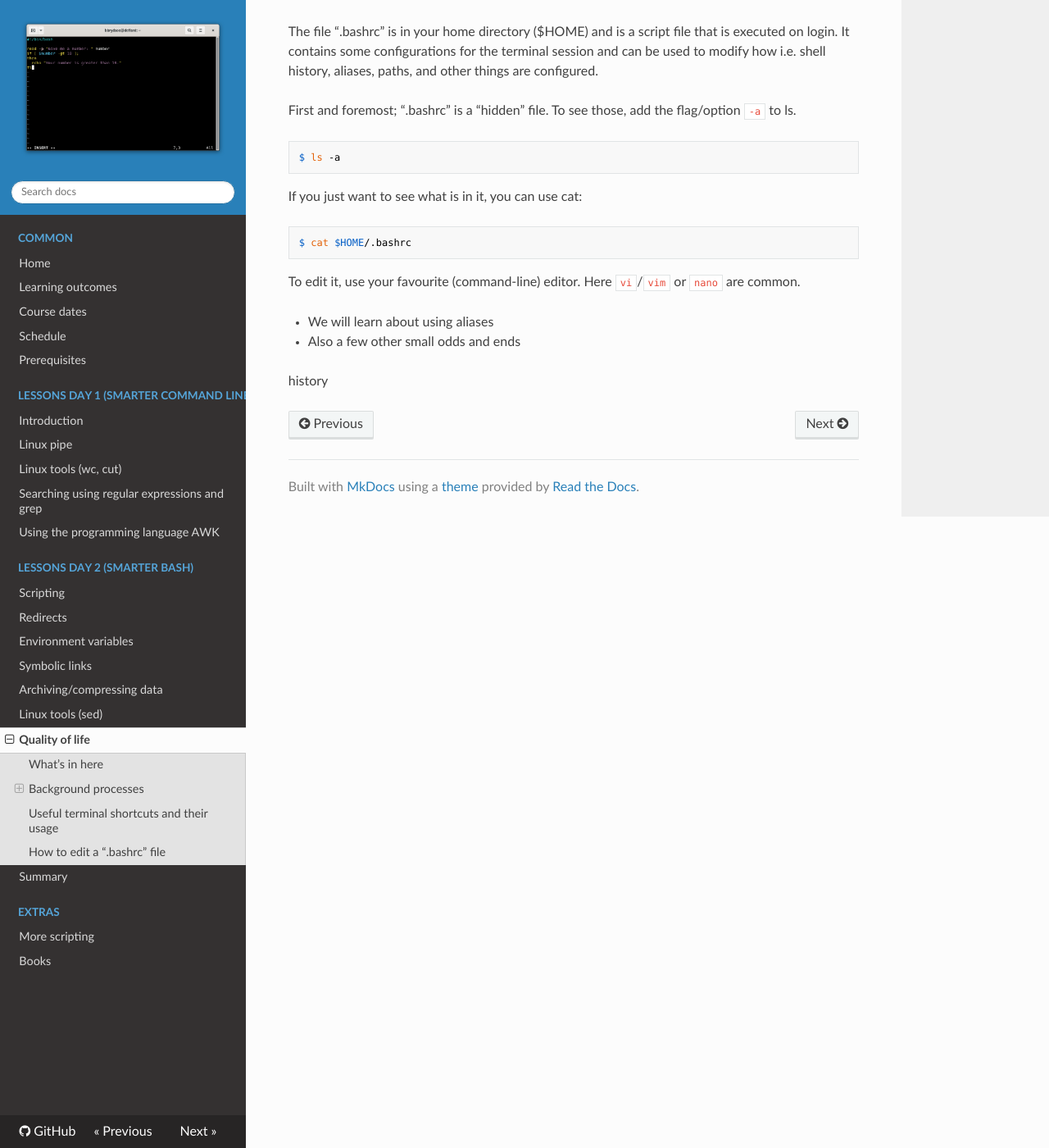
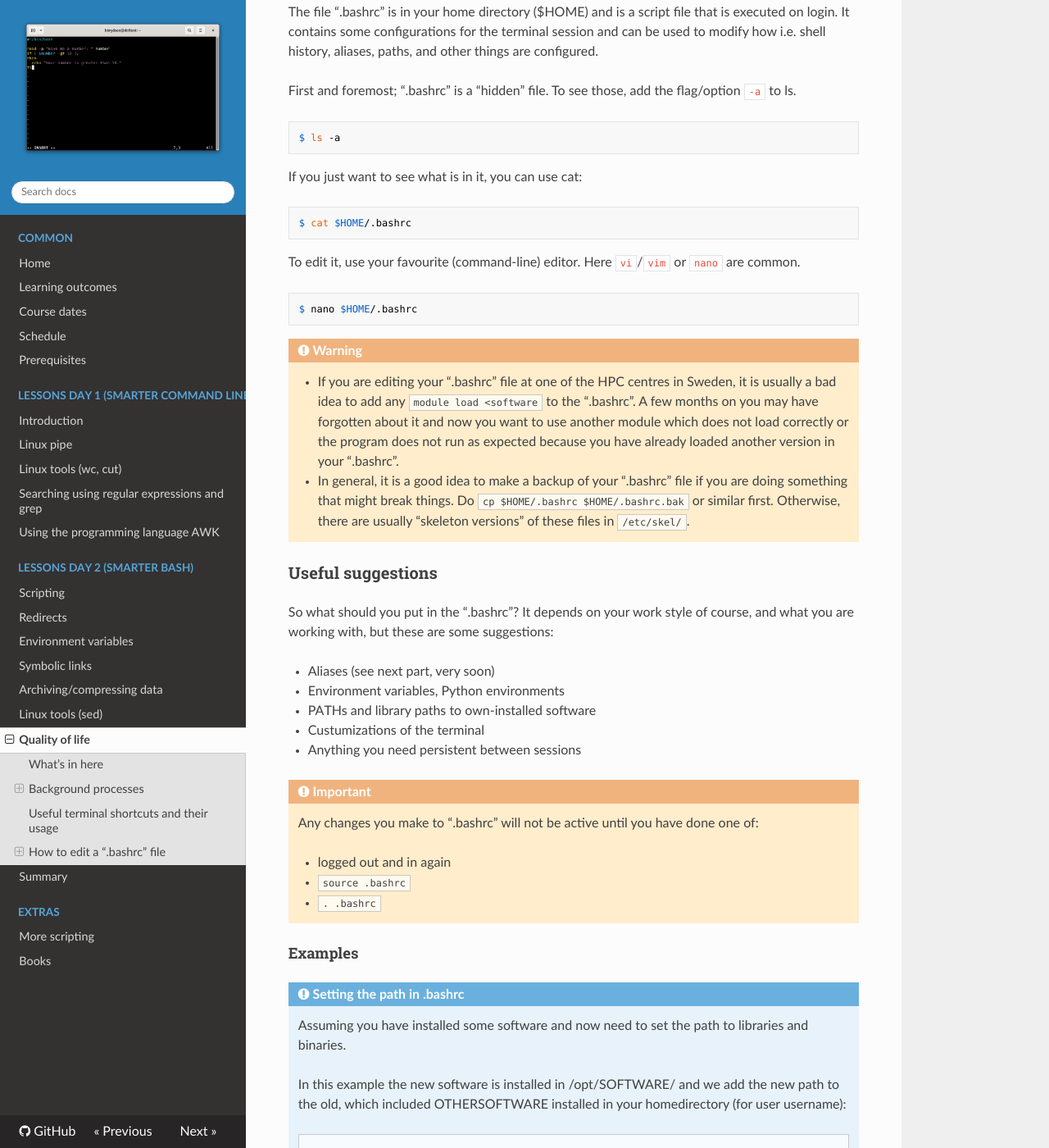
Before and after one commit to UPPMAX/linux-command-line-201, an MkDocs documentation site: the page built from docs/sessions/qual.md, in a window 1280 px wide and 1400 px high, scrolled down 3164 px. Shown: the whole window at 82% size. Built offline with MkDocs 1.6.1, drawn with Linux system fonts in a browser that asks for light colours; nearby versions of some CDN libraries; some of the changed text lies outside the part shown.

Commit message:
Writing more quality of life - now on bash

````diff
--- a/docs/sessions/qual.md
+++ b/docs/sessions/qual.md
@@ -8,7 +8,6 @@
 - We will look at some useful terminal shortcuts and their usage
 - We will learn how to edit a ".bashrc" file
 - We will learn about using aliases
-- Also a few other small odds and ends
 
 ## Background processes
 
@@ -135,9 +134,116 @@
 
 To edit it, use your favourite (command-line) editor. Here ``vi``/``vim`` or ``nano`` are common.
 
+```bash
+$ nano $HOME/.bashrc
+```
 
+!!! warning
 
-- We will learn about using aliases
-- Also a few other small odds and ends
+    - If you are editing your ".bashrc" file at one of the HPC centres in Sweden, it is usually a bad idea to add any ``module load <software`` to the ".bashrc". A few months on you may have forgotten about it and now you want to use another module which does not load correctly or the program does not run as expected because you have already loaded another version in your ".bashrc".
+    - In general, it is a good idea to make a backup of your ".bashrc" file if you are doing something that might break things. Do ``cp $HOME/.bashrc $HOME/.bashrc.bak`` or similar first. Otherwise, there are usually "skeleton versions" of these files in ``/etc/skel/``.
 
-history
+### Useful suggestions
+
+So what should you put in the ".bashrc"? It depends on your work style of course, and what you are working with, but these are some suggestions:
+
+- Aliases (see next part, very soon)
+- Environment variables, Python environments
+- PATHs and library paths to own-installed software
+- Custumizations of the terminal
+- Anything you need persistent between sessions
+
+!!! warning "Important"
+
+    Any changes you make to ".bashrc" will not be active until you have done one of:
+
+    - logged out and in again
+    - ``source .bashrc``
+    - ``. .bashrc``
+
+#### Examples
+
+!!! note "Setting the path in .bashrc"
+
+    Assuming you have installed some software and now need to set the path to libraries and binaries.
+
+    In this example the new software is installed in /opt/SOFTWARE/ and we add the new path to the old, which included OTHERSOFTWARE installed in your homedirectory (for user username):
+
+    ```bash
+    export PATH=$PATH:/home/username/OTHERSOFTWARE/bin:opt/SOFTWARE/bin
+    ```
+
+    We sometimes also need to set the path to the softwares libraries:
+
+    ```bash
+    export LD_LIBRARY_PATH=$LD_LIBRARY_PATH:/home/username/OTHERSOFTWARE/lib:/opt/SOFTWARE/lib
+    ```
+
+!!! note "Customizing the terminal"
+
+    These includes a comment before that says what they do. Always good to put!
+
+    ```bash
+    # Change number of commands stored in memory during running to 1000 (those you can access with arrow-up or CTRL-P)
+    HISTSIZE=1000
+
+    # Change number of commands stored on disk to 2000 (you can see them with "history")
+    HISTFILESIZE=2000
+
+    # Append to the history file, don't overwrite it**
+    shopt -s histappend
+
+    # make less more friendly for non-text input files**
+    [ -x /usr/bin/lesspipe ] && eval "$(SHELL=/bin/sh lesspipe)"
+
+    # set variable identifying the chroot you work in (used in the prompt below)**
+    if [ -z "${debian_chroot:-}" ] && [ -r /etc/debian_chroot ]; then
+    debian_chroot=$(cat /etc/debian_chroot)
+fi
+
+    # set a fancy prompt (non-color, unless we know we "want" color)
+    case "$TERM" in
+        xterm-color|*-256color) color_prompt=yes;;
+    esac
+
+    # If this is an xterm set the title to user@host:dir
+    case "$TERM" in
+    xterm*|rxvt*)
+        PS1="\[\e]0;${debian_chroot:+($debian_chroot)}\u@\h: \w\a\]$PS1"
+        ;;
+    *)
+        ;;
+    esac
+
+    # enable color support of ls
+    if [ -x /usr/bin/dircolors ]; then
+        test -r ~/.dircolors && eval "$(dircolors -b ~/.dircolors)" || eval "$(dircolors -b)"
+        alias ls='ls --color=auto'
+        #alias dir='dir --color=auto'
+        #alias vdir='vdir --color=auto'
+
+        alias grep='grep --color=auto'
+        alias fgrep='fgrep --color=auto'
+        alias egrep='egrep --color=auto'
+    fi
+
+    # colored GCC warnings and errors - uncomment to use
+    #export GCC_COLORS='error=01;31:warning=01;35:note=01;36:caret=01;32:locus=01:quote=01'
+
+## Aliases
+
+An alias for a command means that there are two commands for the same action. The reason to make an alias is usually to get something that is shorter and/or easier to remember.
+
+Aliases can be persistent or non-persistent.
+
+### Non-persistent aliases
+
+These are alieases you just need for a short time, during that specific session. They will go away next time you logout and login, and they will not be available in another shell.
+
+They are easy to create:
+
+```bash
+$ alias ALIASNAME="command"
+```
+
+!!! note "Example"
````
